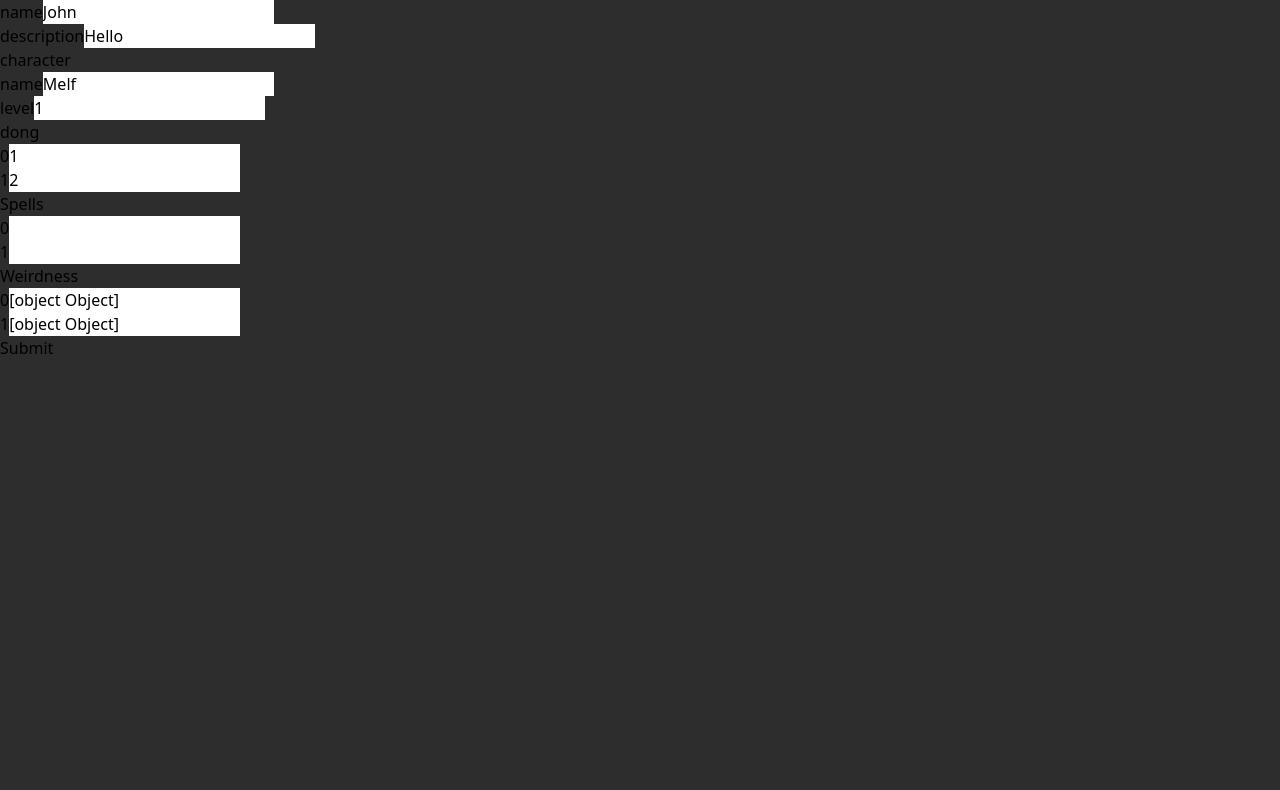
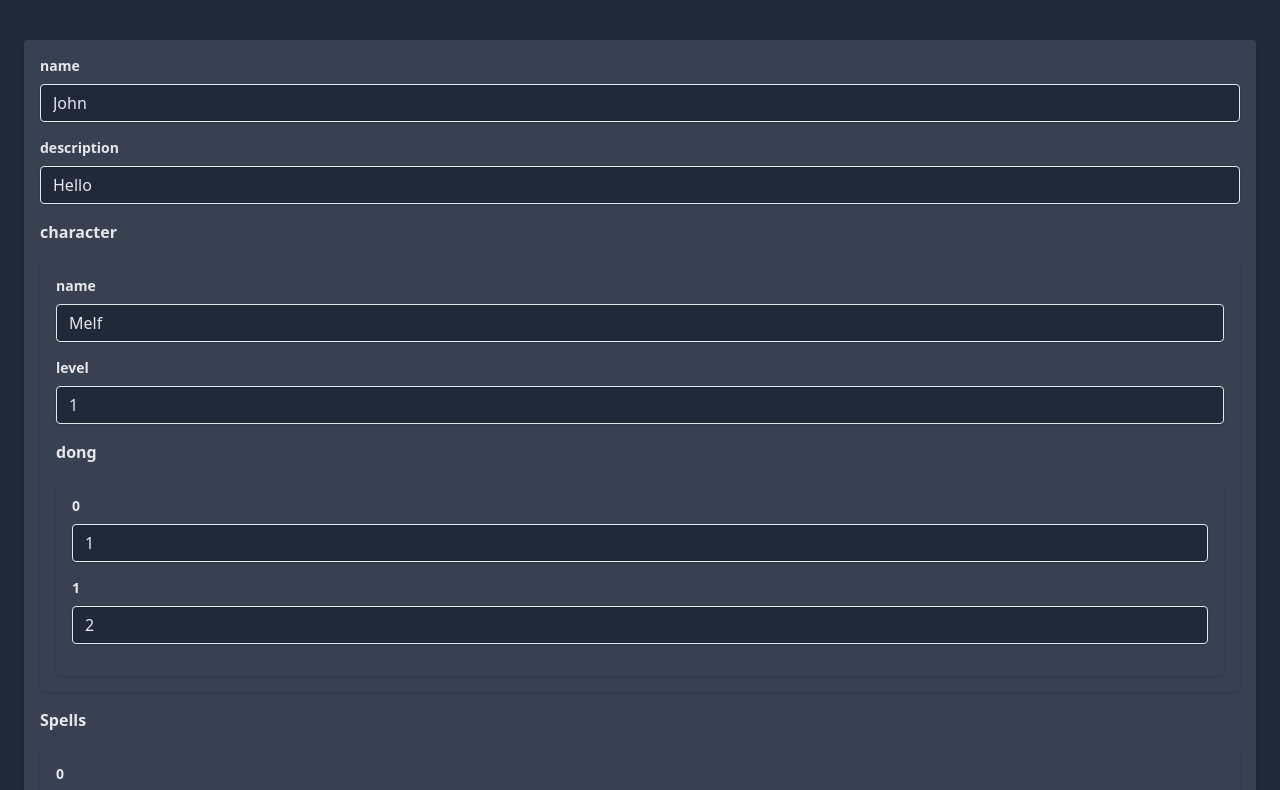
Before and after one commit to darthinvader/NovelGPTJSON, an Angular app: page / in a window 1280 px wide. Shown: the top 790 px of the page. Built offline with nearby package versions, Linux system fonts and the light colour scheme.

Commit message:
Feat: Workable with nesting and arrays

```diff
--- a/src/app/character/character.component.ts
+++ b/src/app/character/character.component.ts
@@ -20,7 +20,7 @@ export class CharacterComponent implements OnInit {
     character_arc: ['', Validators.required]
   });
 
-  constructor(private fb: FormBuilder) {}
+  constructor(private fb: FormBuilder) { }
 
   ngOnInit(): void {
     this.characterForm = this.fb.group({
--- a/src/app/forms/forms.component.html
+++ b/src/app/forms/forms.component.html
@@ -1,4 +1,5 @@
-<form [formGroup]="dynamicForm" (ngSubmit)="submit()">
+<form [formGroup]="dynamicForm" (ngSubmit)="submit()" class="p-6 bg-gray-800 text-white shadow-md rounded-md space-y-6">
+  <div class="shadow pl-4 mt-4 bg-gray-700 p-4 rounded">
     <ng-container *ngFor="let ctrl of getObjectEntries(dynamicForm.controls) trackBy: trackByFn">
         <ng-container *ngIf="isFormGroup(ctrl.value); else notGroup">
           <ng-container *ngTemplateOutlet="object; context:{controlName: ctrl.key, control: ctrl.value}"></ng-container>
@@ -12,11 +13,13 @@
           </ng-template>
         </ng-template>
     </ng-container>
-  <button type="submit">Submit</button>
+  </div>
+  <button type="submit" class="mt-6 bg-blue-500 hover:bg-blue-700 text-white font-bold py-2 px-4 rounded">Submit</button>
 </form>
 
 <ng-template #object let-controlName="controlName" let-control="control">
-    <label>{{ controlName }}</label>
+    <label class="block text-gray-200 text-md font-bold mb-2">{{ controlName }}</label>
+    <div class="shadow pl-4 mt-4 bg-gray-700 p-4 rounded">
     <ng-container *ngFor="let innerControl of getObjectEntries(control.controls) trackBy: trackByFn">
         <ng-container *ngIf="isFormGroup(innerControl.value); else notGroup">
           <ng-container *ngTemplateOutlet="object; context:{controlName: innerControl.key, control: innerControl.value}"></ng-container>
@@ -30,20 +33,21 @@
           </ng-template>
         </ng-template>
     </ng-container>
+    </div>
 </ng-template>
 
-
 <ng-template #value let-controlName="controlName" let-control="control">
-  <div>
-    <label>{{ controlName }}</label>
-    <input type="text" [formControl]="control">
+  <div class="mb-4">
+    <label class="block text-gray-200 text-sm font-bold mb-2">{{ controlName }}</label>
+    <input type="text" [formControl]="control" class="shadow appearance-none border rounded w-full py-2 px-3 text-gray-200 bg-gray-800 leading-tight focus:outline-none focus:shadow-outline">
   </div>
 </ng-template>
 
 <ng-template #array let-controlName="controlName" let-controlArray="control">
-    <label>{{ controlName }}</label>
+    <label class="block text-gray-200 text-md font-bold mb-2 mt-4">{{ controlName }}</label>
+    <div class="shadow pl-4 mt-4 bg-gray-700 p-4 rounded">
     <ng-container *ngFor="let item of controlArray.controls; let i = index; trackBy: trackByFn;">
-        <ng-container *ngIf="isFormGroup(item, true); else notGroup">
+          <ng-container *ngIf="isFormGroup(item); else notGroup">
             <ng-container *ngTemplateOutlet="object; context:{controlName: i, control: item}"></ng-container>
           </ng-container>
           <ng-template #notGroup>
@@ -55,4 +59,5 @@
             </ng-template>
           </ng-template>
     </ng-container>
+  </div>
 </ng-template>
--- a/src/app/forms/forms.component.ts
+++ b/src/app/forms/forms.component.ts
@@ -41,11 +41,9 @@ export class FormsComponent implements OnInit {
     const array = this.fb.array([]);
     data.forEach(element => {
       if (Array.isArray(element)) {
-        const newArray = this.createArray(element); // create new form array
-        array.push(this.fb.control(newArray)); // add it as a form control
+        array.push(this.createArray(element) as unknown as FormControl); // directly add it
       } else if (typeof element === 'object') {
-        const newGroup = this.createGroup(element); // create new form group
-        array.push(this.fb.control(newGroup)); // add it as a form control
+        array.push(this.createGroup(element) as unknown as FormControl); // directly add it
       } else {
         array.push(this.createControl(element)); // add form control directly
       }
@@ -61,15 +59,12 @@ export class FormsComponent implements OnInit {
 
   submit(): void {
     this.dynamicForm
-    console.log(this.dynamicForm);
   }
-  isFormGroup(control: FormControl | FormArray | FormGroup, consoler: boolean = false): boolean {
-    if (consoler) console.log('Should be group:', control)
+  isFormGroup(control: FormControl | FormArray | FormGroup): boolean {
     return control instanceof FormGroup;
   }
 
   isFormArray(control: FormControl | FormArray | FormGroup): boolean {
-    // console.log('ISARRAY',control)
     return control instanceof FormArray;
   }
 
@@ -91,8 +86,6 @@ export class FormsComponent implements OnInit {
 
   }
   getObjectEntries(item: any): { key: string, value: any }[] {
-    console.log('item:', item)
-    console.log("entries:", Object.entries(item).map(([key, value]) => ({ key, value })));
     return Object.entries(item).map(([key, value]) => ({ key, value }));
   }
 
```
Lines whose indentation alone changed are shown as unchanged.
